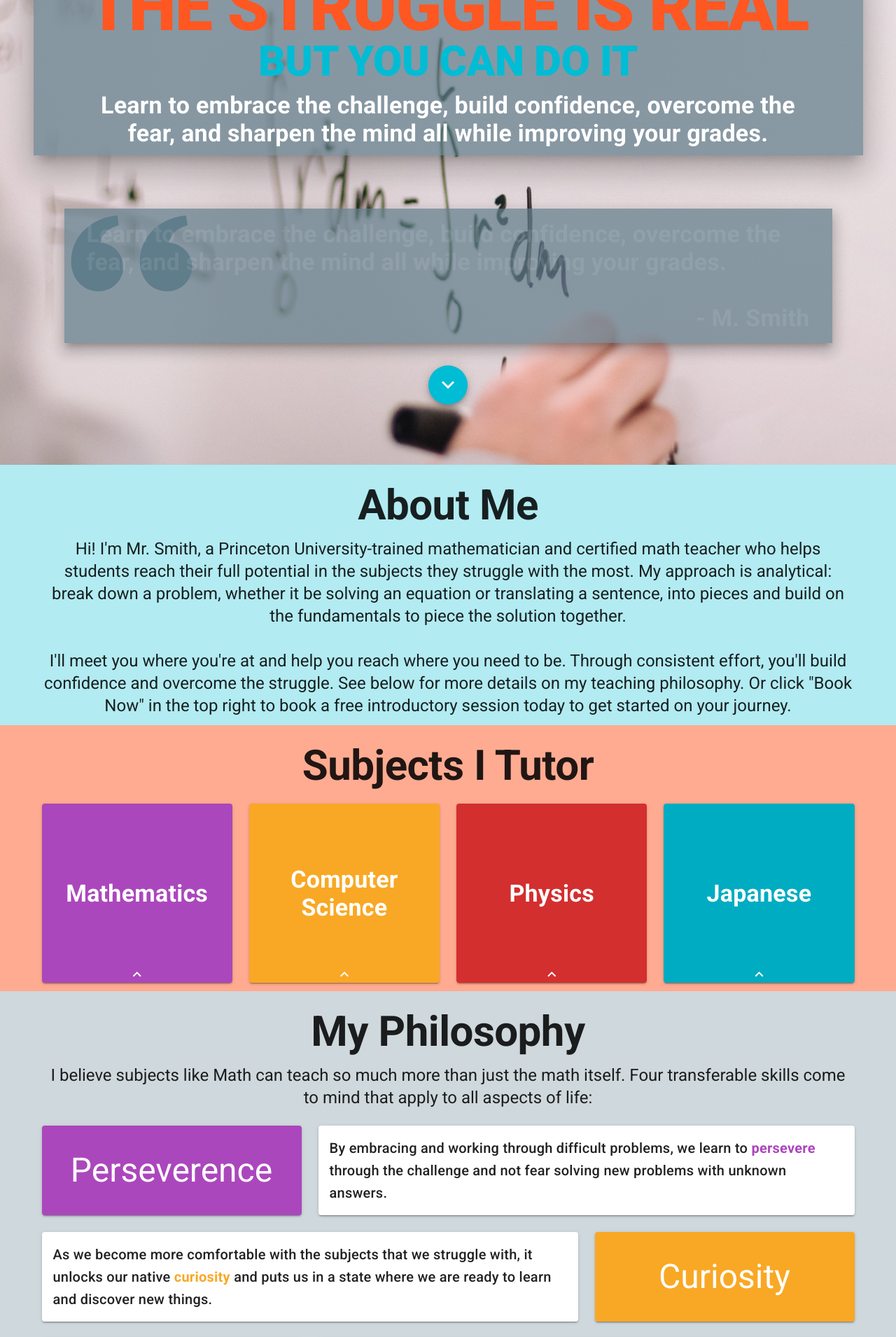
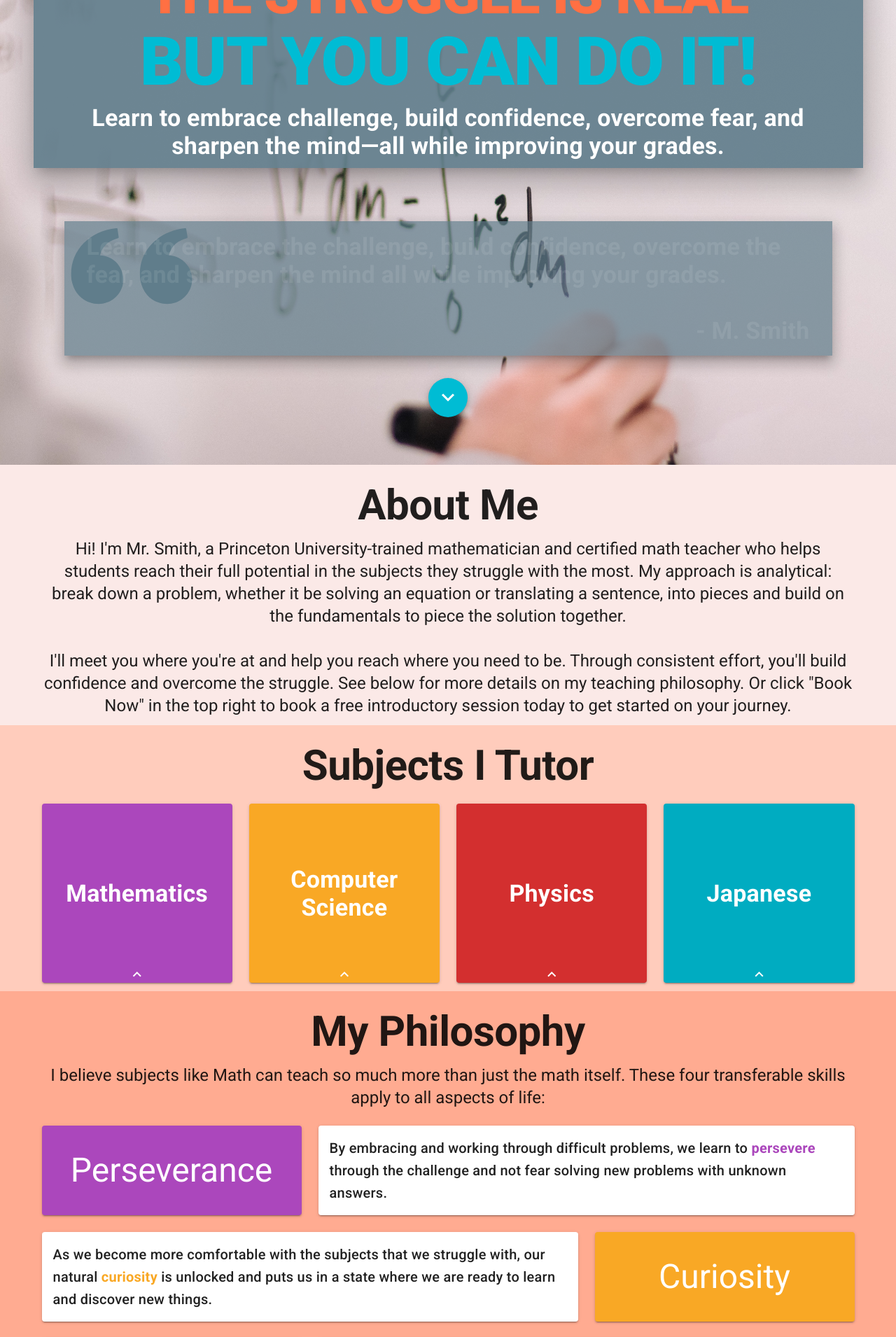
Before and after one commit to mattsmithtutoring/mattsmithtutoring, a Vue app: page / in a window 1280 px wide. Shown: the part 200-2110 px from the top of the page at 70% size. Built offline with nearby package versions, Linux system fonts and the light colour scheme.

Commit message:
Makes cosmetic updates

```diff
--- a/src/components/Splash.vue
+++ b/src/components/Splash.vue
@@ -4,17 +4,20 @@
       <v-container
         elevation-24
         class="mb-16"
-        style="background: rgba(96, 125, 139, 0.7)"
+        style="background: rgba(96, 125, 139, 0.9)"
       >
-        <div class="text-h1 font-weight-black text-center primary--text">
+        <div
+          class="text-h1 font-weight-black text-center primary--text text--lighten-1"
+          style="font-size: 5rem !important"
+        >
           THE STRUGGLE IS REAL
         </div>
-        <div class="text-h2 font-weight-black text-center mb-3 accent--text">
-          BUT YOU CAN DO IT
+        <div class="text-h1 font-weight-black text-center mb-3 accent--text">
+          BUT YOU CAN DO IT!
         </div>
         <div class="text-h4 font-weight-bold text-center white--text px-16">
-          Learn to embrace the challenge, build confidence, overcome the fear,
-          and sharpen the mind all while improving your grades.
+          Learn to embrace challenge, build confidence, overcome fear, and
+          sharpen the mind&mdash;all while improving your grades.
         </div>
       </v-container>
       <v-container>
--- a/src/components/TutorCycle.vue
+++ b/src/components/TutorCycle.vue
@@ -22,7 +22,7 @@
           >
             <v-card-title class="text-center text-h4 font-weight-bold">
               Embrace<br />
-              the Challenge
+              Challenge
             </v-card-title>
           </v-card>
         </v-col>
@@ -64,7 +64,7 @@
           >
             <v-card-title class="text-center text-h4 font-weight-bold">
               Overcome<br />
-              the Fear
+              Fear
             </v-card-title>
           </v-card>
         </v-col>
--- a/src/views/Home.vue
+++ b/src/views/Home.vue
@@ -7,7 +7,7 @@
       <v-btn color="primary">BOOK NOW</v-btn>
     </v-app-bar>
     <splash></splash>
-    <div class="accent lighten-4">
+    <div class="primary lighten-5">
       <v-container>
         <mcs-header>About Me</mcs-header>
         <v-row>
@@ -27,7 +27,7 @@
         </v-row>
       </v-container>
     </div>
-    <div class="primary lighten-3">
+    <div class="primary lighten-4">
       <v-container>
         <mcs-header>Subjects I Tutor</mcs-header>
         <v-row class="pt-2">
@@ -96,26 +96,27 @@
         </v-row>
       </v-container>
     </div>
-    <div class="secondary lighten-4">
+    <div class="primary lighten-3">
       <v-container>
         <mcs-header>My Philosophy</mcs-header>
         <v-row>
           <v-col cols="12" class="dark text-center text-h5">
             I believe subjects like Math can teach so much more than just the
-            math itself. Four transferable skills come to mind that apply to all
-            aspects of life:
+            math itself. These four transferable skills apply to all aspects of
+            life:
           </v-col>
         </v-row>
-        <blurb header="Perseverence" color="item1">
+        <blurb header="Perseverance" color="item1">
           By embracing and working through difficult problems, we learn to
           <span class="item1--text font-weight-bold">persevere</span> through
           the challenge and not fear solving new problems with unknown answers.
         </blurb>
         <blurb header="Curiosity" color="item2" right>
           As we become more comfortable with the subjects that we struggle with,
-          it unlocks our native
-          <span class="item2--text font-weight-bold">curiosity</span> and puts
-          us in a state where we are ready to learn and discover new things.
+          our natural
+          <span class="item2--text font-weight-bold">curiosity</span> is
+          unlocked and puts us in a state where we are ready to learn and
+          discover new things.
         </blurb>
         <blurb
           header="Analysis +
@@ -137,7 +138,7 @@
         </blurb>
       </v-container>
     </div>
-    <div class="info lighten-4">
+    <div class="primary lighten-2 pb-8">
       <v-container>
         <mcs-header>The Tutoring Cycle</mcs-header>
         <v-row>
@@ -148,14 +149,14 @@
             Each of these enhances the other in a feedback loop I call the
             <span class="font-weight-bold">Tutoring Cycle</span>. Altogether,
             the cycle helps us reach the ultimate goal of sharpening the mind
-            overall and setting us up to be successful in any challenges we face
+            overall and sets us up to be successful in any challenges we face
             (which, naturally, will also lead to better grades in school).
           </v-col>
         </v-row>
         <tutor-cycle></tutor-cycle>
       </v-container>
     </div>
-    <div class="success lighten-3">
+    <div class="accent lighten-5">
       <v-container>
         <v-row>
           <v-col cols="8" offset="2" class="dark text-center text-h4">
```
